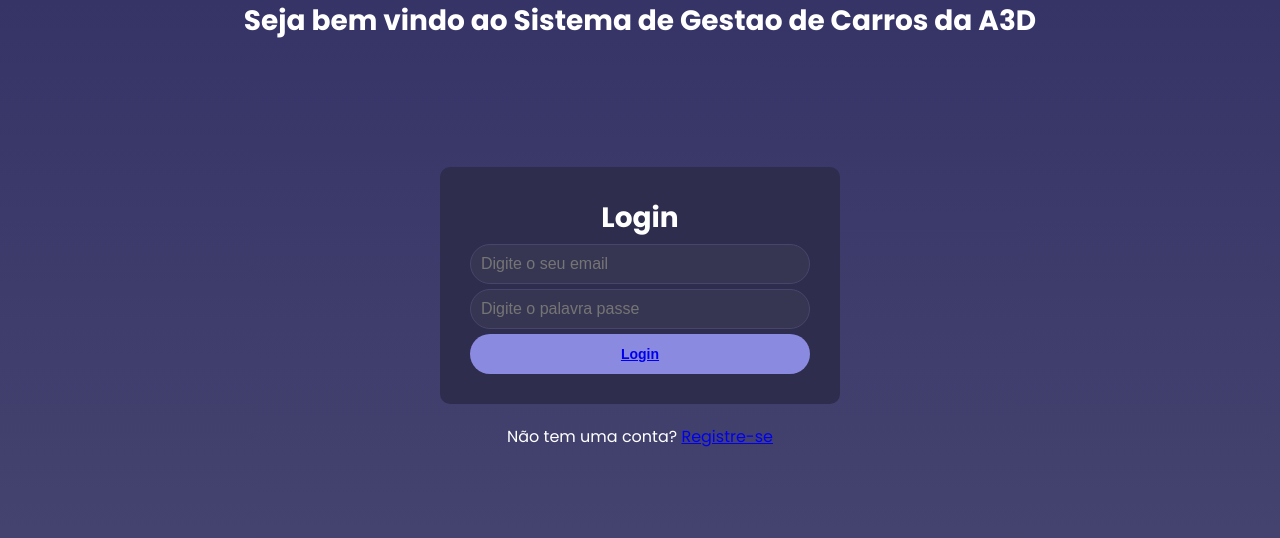
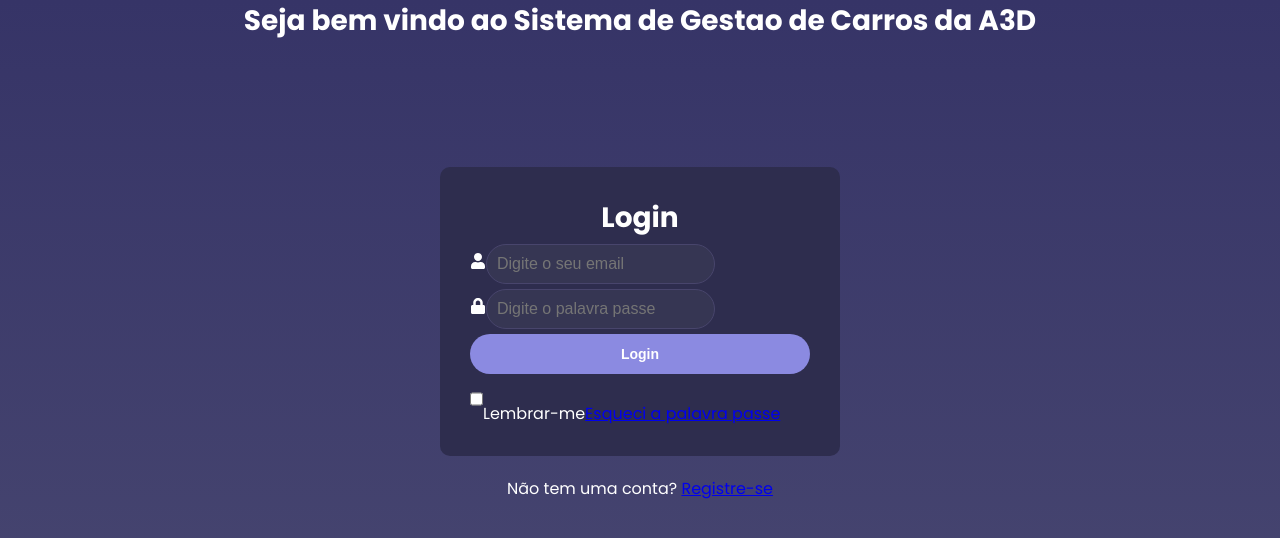
Before and after one commit to AutoMarket2024/cadastrousuario-1, a React (Vite) app: page / in a window 1280 px wide. Shown: the top 538 px of the page. Built offline with nearby package versions, Linux system fonts and the light colour scheme.

Commit message:
comando pra caputrar a o email e a senha no frontend

```diff
--- a/package.json
+++ b/package.json
@@ -10,9 +10,11 @@
     "preview": "vite preview"
   },
   "dependencies": {
+    "@react-icons/all-files": "^4.1.0",
     "axios": "^1.9.0",
     "react": "^19.1.0",
     "react-dom": "^19.1.0",
+    "react-icons": "^5.5.0",
     "react-router-dom": "^7.6.2"
   },
   "devDependencies": {
--- a/src/pages/Login/Login.jsx
+++ b/src/pages/Login/Login.jsx
@@ -1,26 +1,46 @@
 import React from "react";
 import Home from "../Home";
 import "./Login.css";
-//import { FaUser, FaLock } from "react-icons/fa";
+import { FaUser, FaLock } from "react-icons/fa";
 import { BrowserRouter as Router, Route, Link } from "react-router-dom";
+import { useState } from "react";
+
+
+
+
 
 function Login() {
+  const [userName, setUserName] = useState("");
+  const [password, setPassword] = useState("");
+
+  const handleSubmit = (event) => {
+      event.preventDefault();
+      // Aqui você pode adicionar a lógica de autenticação
+      console.log("Usuário:", userName);
+      console.log("Senha:", password);
+      //alert("Enviando os dados para o servidor..."+userName+" "+password);
+      // Simulando um redirecionamento para a página Home após o login
+  }
   return (
     <div className="container">
-      <form>
+      <form onSubmit={handleSubmit}>
         <h1>Login</h1>
-
-        <input type="email" name="email" placeholder="Digite o seu email" />
-
-        <input
-          type="password"
-          name="password"
-          placeholder="Digite o palavra passe"
-        />
-
-        <button type="button" onClick={<Home />}>
-          <Link to={"/home"}>Login</Link>
-        </button>
+        <div className="input-group">
+          <FaUser className="icon" />
+          <input type="email" name="email" placeholder="Digite o seu email" onChange={(event)=>(setUserName(event.target.value))} required />
+        </div>
+        <div className="input-group">
+          <FaLock className="icon" />
+          <input type="password" name="password" placeholder="Digite o palavra passe" onChange={(event)=>setPassword(event.target.value)} required/>
+        </div>
+          <button type="submit" onClick={<Home />}>
+             Login
+           </button>
+          <div>
+            <input type="checkbox" name="remember" id="remember" />
+            <label htmlFor="remember">Lembrar-me</label>
+          <a href="/forgot-password">Esqueci a palavra passe</a>
+          </div>
       </form>
       <p>
         Não tem uma conta? <a href="/signup">Registre-se</a>
```
Also changed, not shown: 1 other file (tests, documents, lock files or other folders).
